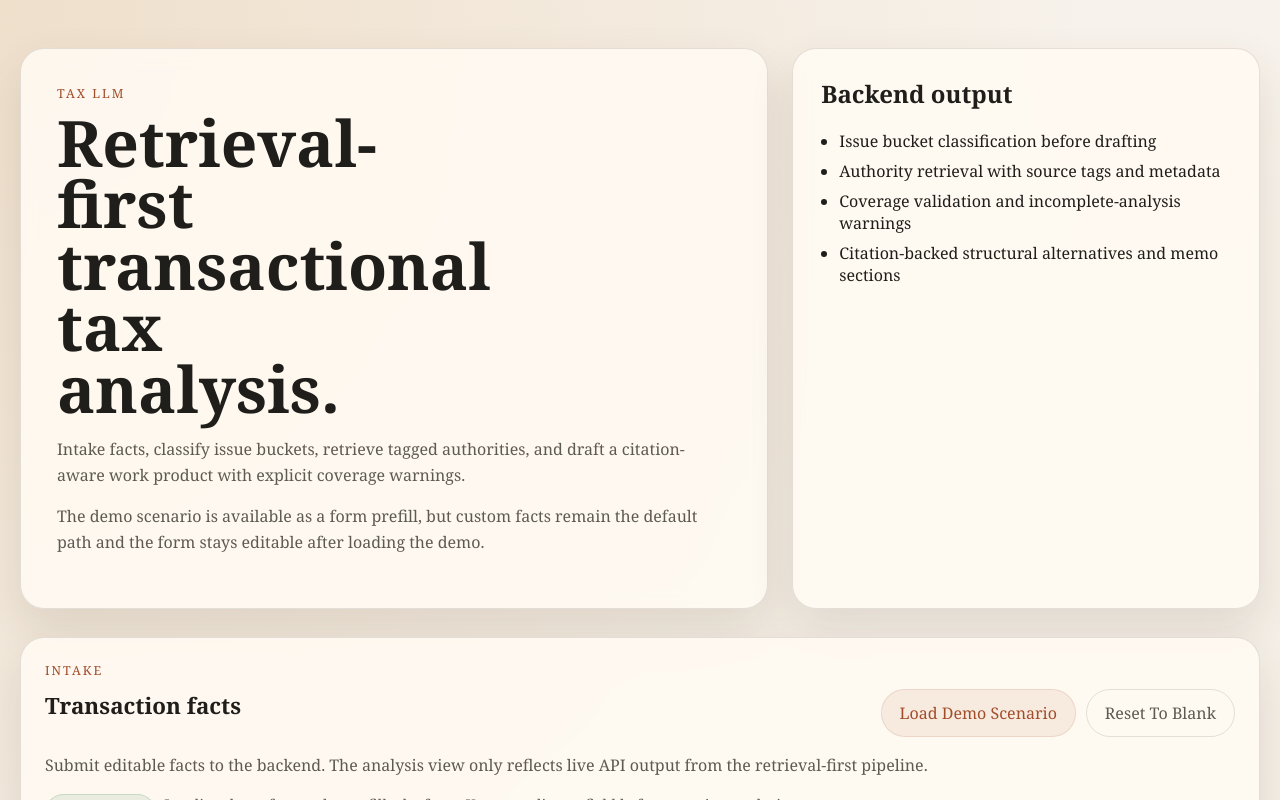
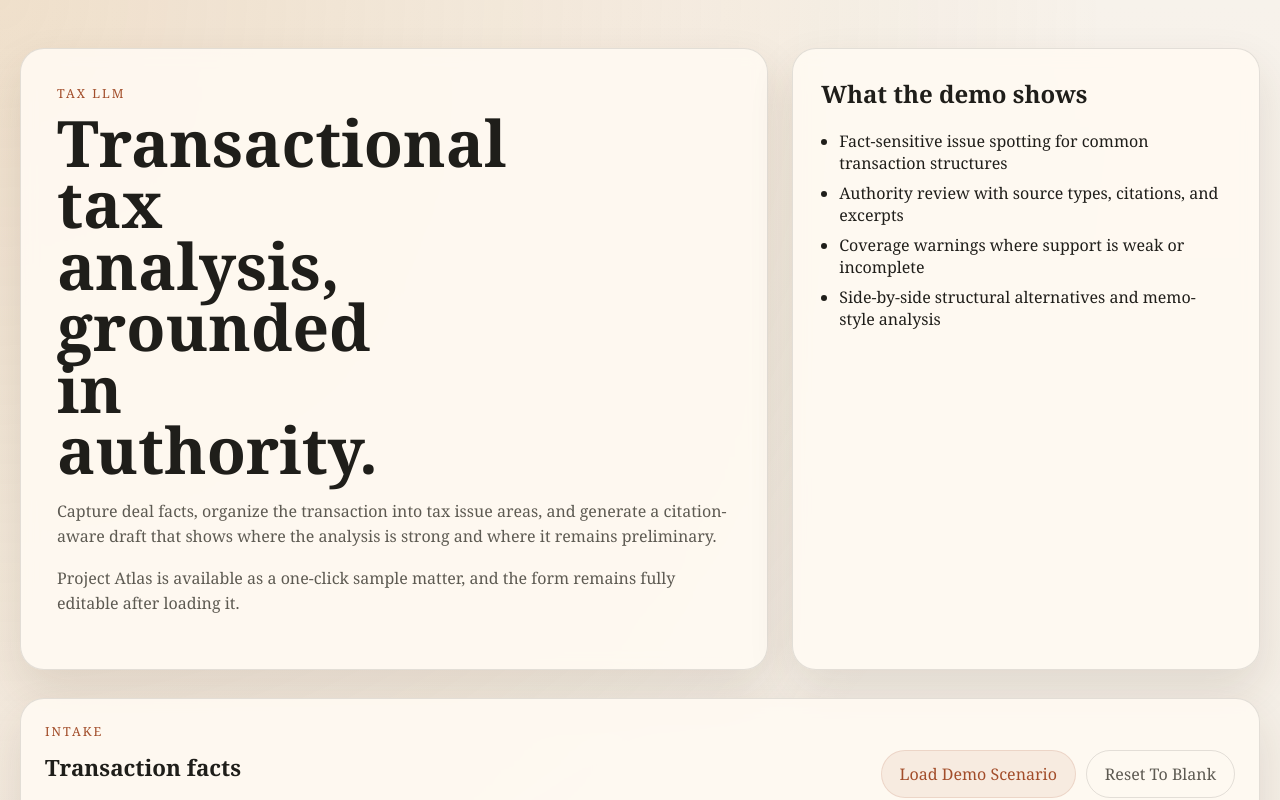
Before and after one commit to amrokrisat/Tax-LLM, a Next.js app in the folder frontend/: page / in a window 1280 px wide. Shown: the top 800 px of the page. Built offline with nearby package versions, Linux system fonts and the light colour scheme.

Commit message:
Add embedded demo fallback and polish frontend copy

```diff
--- a/frontend/components/intake-form.tsx
+++ b/frontend/components/intake-form.tsx
@@ -119,8 +119,8 @@ export function IntakeForm({
           </div>
         </div>
         <p className="muted">
-          Submit editable facts to the backend. The analysis view only reflects live API
-          output from the retrieval-first pipeline.
+          Enter editable transaction facts and supporting notes. The analysis panel updates
+          from the live tax-analysis service.
         </p>
         <div className="chip-row">
           <span className={`mode-pill mode-${intakeMode}`}>
@@ -131,8 +131,8 @@ export function IntakeForm({
                 : "Customized from demo"}
           </span>
           <span className="microcopy">
-            Loading demo facts only pre-fills the form. You can edit any field before
-            running analysis.
+            Loading the demo simply pre-fills the form. Every field stays editable before
+            you run analysis.
           </span>
         </div>
         {error ? <p className="status-banner warn">{error}</p> : null}
--- a/frontend/components/workspace.tsx
+++ b/frontend/components/workspace.tsx
@@ -11,6 +11,7 @@ import {
 } from "@/lib/api";
 import { AnalysisPanel } from "@/components/analysis-panel";
 import { IntakeForm } from "@/components/intake-form";
+import { embeddedDemoScenario } from "@/lib/demo-scenario";
 
 type IntakeMode = "custom" | "demo" | "demo_edited";
 
@@ -48,10 +49,9 @@ export function Workspace() {
       const scenario = await getDemoScenario();
       setRequest(scenario);
       setIntakeMode("demo");
-    } catch (loadError) {
-      setError(
-        loadError instanceof Error ? loadError.message : "Failed to load demo scenario.",
-      );
+    } catch {
+      setRequest(embeddedDemoScenario);
+      setIntakeMode("demo");
     } finally {
       setLoading(false);
     }
@@ -69,24 +69,25 @@ export function Workspace() {
       <section className="hero">
         <div className="hero-copy">
           <p className="eyebrow">Tax LLM</p>
-          <h1>Retrieval-first transactional tax analysis.</h1>
+          <h1>Transactional tax analysis, grounded in authority.</h1>
           <p className="lede">
-            Intake facts, classify issue buckets, retrieve tagged authorities, and
-            draft a citation-aware work product with explicit coverage warnings.
+            Capture deal facts, organize the transaction into tax issue areas, and
+            generate a citation-aware draft that shows where the analysis is strong and
+            where it remains preliminary.
           </p>
           <p className="muted">
-            The demo scenario is available as a form prefill, but custom facts remain the
-            default path and the form stays editable after loading the demo.
+            Project Atlas is available as a one-click sample matter, and the form remains
+            fully editable after loading it.
           </p>
         </div>
 
         <div className="hero-card">
-          <h2>Backend output</h2>
+          <h2>What the demo shows</h2>
           <ul className="list-tight">
-            <li>Issue bucket classification before drafting</li>
-            <li>Authority retrieval with source tags and metadata</li>
-            <li>Coverage validation and incomplete-analysis warnings</li>
-            <li>Citation-backed structural alternatives and memo sections</li>
+            <li>Fact-sensitive issue spotting for common transaction structures</li>
+            <li>Authority review with source types, citations, and excerpts</li>
+            <li>Coverage warnings where support is weak or incomplete</li>
+            <li>Side-by-side structural alternatives and memo-style analysis</li>
           </ul>
         </div>
       </section>
--- /dev/null
+++ b/frontend/lib/demo-scenario.ts
@@ -0,0 +1,48 @@
+import { AnalyzeTransactionRequest } from "@/lib/api";
+
+export const embeddedDemoScenario: AnalyzeTransactionRequest = {
+  facts: {
+    transaction_name: "Project Atlas",
+    summary:
+      "US buyer is evaluating the acquisition of a domestic software target with significant NOLs and a desire to preserve optionality for future integration.",
+    entities: ["Atlas Parent", "TargetCo", "Merger Sub"],
+    jurisdictions: ["United States", "Delaware"],
+    transaction_type: "merger",
+    stated_goals: [
+      "Preserve tax attributes where possible",
+      "Maintain execution certainty",
+      "Support post-closing financing flexibility",
+    ],
+    constraints: [
+      "Seller requests partial equity consideration",
+      "Closing timeline is compressed",
+    ],
+    consideration_mix:
+      "Cash plus rollover equity, with possible debt refinancing after closing.",
+    proposed_steps:
+      "Buyer forms merger sub, signs merger agreement, and may refinance target debt after closing.",
+    rollover_equity: true,
+    deemed_asset_sale_election: false,
+    contribution_transactions: false,
+    partnership_issues: false,
+    debt_financing: true,
+    earnout: false,
+    withholding: false,
+    state_tax: true,
+    international: false,
+  },
+  uploaded_documents: [
+    {
+      file_name: "LOI.txt",
+      document_type: "letter_of_intent",
+      content:
+        "Buyer proposes a cash and rollover equity merger structure for the acquisition of TargetCo.",
+    },
+    {
+      file_name: "Tax diligence notes.txt",
+      document_type: "diligence_notes",
+      content:
+        "TargetCo has legacy NOLs, prior ownership churn, and pending refinancing discussions.",
+    },
+  ],
+};
```
